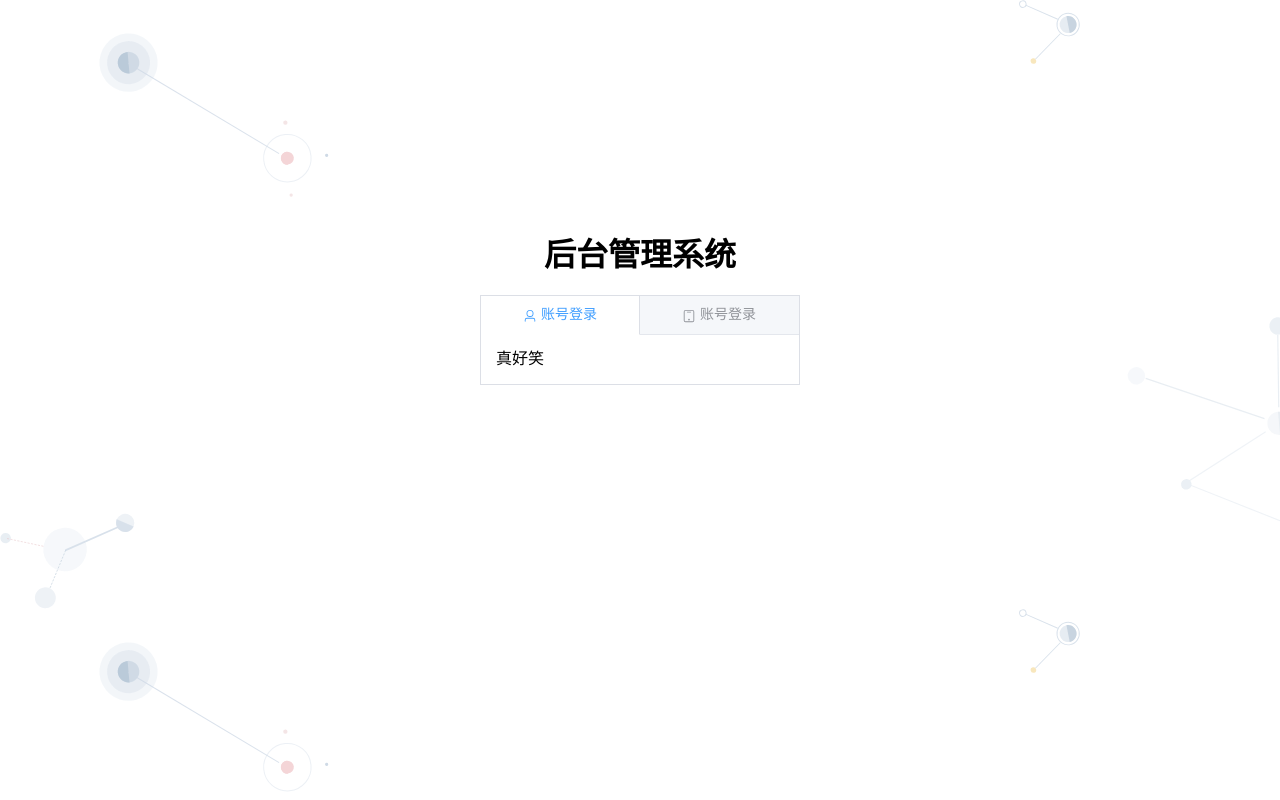
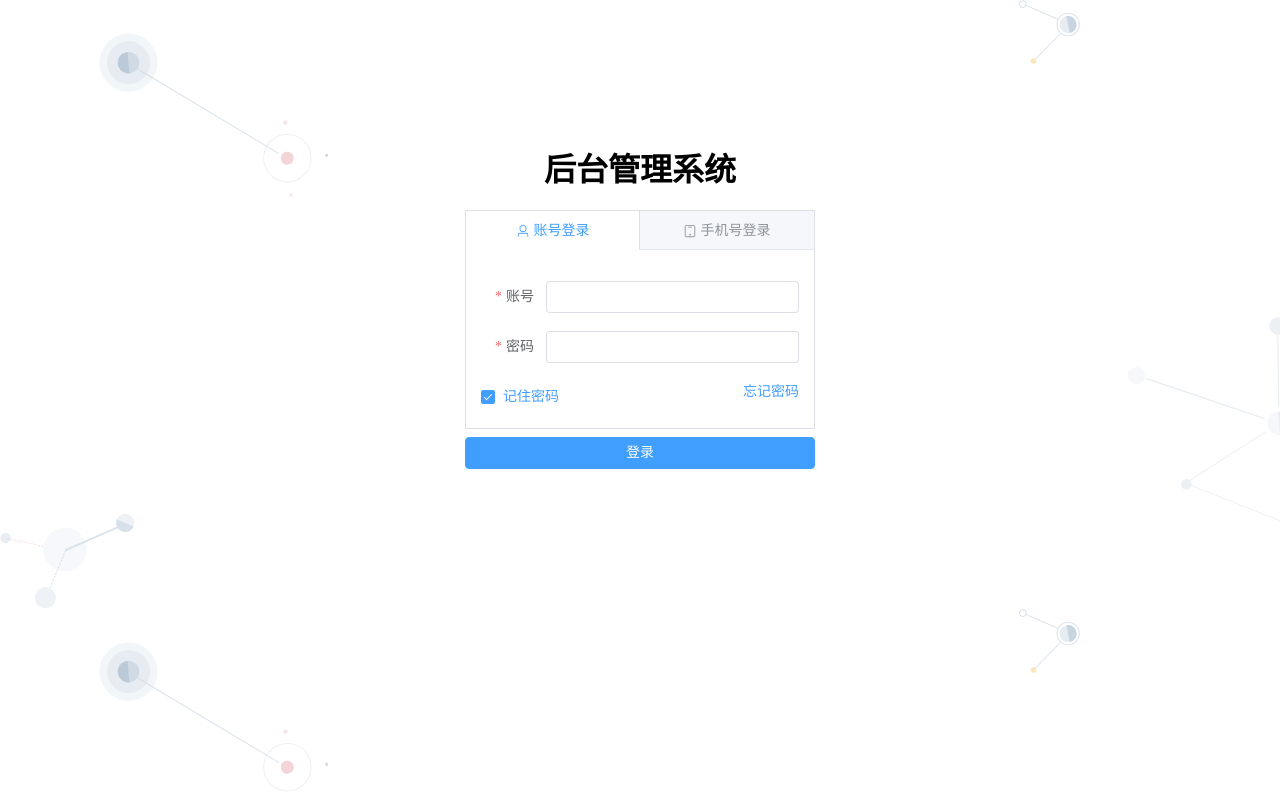
Before and after one commit to VenkatWang/vue3-ts-cms, a Vue app: page /login in a window 1280 px wide. Built offline with nearby package versions, Linux system fonts and the light colour scheme.

Commit message:
feat(登录): 登录页面、数据绑定以及表单校验

```diff
--- /dev/null
+++ b/src/views/login/components/login-account.vue
@@ -0,0 +1,98 @@
+<template>
+  <el-form
+    class="login-account"
+    :label-width="65"
+    ref="accountRef"
+    :model="accountForm"
+    :rules="accountRules"
+  >
+    <el-form-item label="账号" prop="username">
+      <el-input v-model="accountForm.username"></el-input>
+    </el-form-item>
+    <el-form-item label="密码" prop="password">
+      <el-input v-model="accountForm.password"></el-input>
+    </el-form-item>
+    <div class="bottom">
+      <div>
+        <el-checkbox label="记住密码" v-model="isRemberPassword"></el-checkbox>
+      </div>
+      <div>
+        <el-link type="primary">忘记密码</el-link>
+      </div>
+    </div>
+  </el-form>
+</template>
+
+<script lang="ts">
+import type { FormInstance, FormRules } from 'element-plus'
+import { defineComponent, reactive, ref } from 'vue'
+
+const accountRules = reactive<FormRules>({
+  username: [
+    {
+      required: true,
+      message: '请输入用户名'
+    },
+    {
+      pattern: /^[0-9a-zA-Z_]{1,}$/,
+      message: '用户名由数字字母下划线组成'
+    }
+  ],
+  password: [
+    {
+      required: true,
+      message: '请输入密码'
+    },
+    {
+      pattern: /^[0-9a-zA-Z_]{1,}$/,
+      message: '密码由数字字母下划线组成'
+    }
+  ]
+})
+
+export default defineComponent({
+  props: {
+    accountTab: {
+      type: String,
+      default: ''
+    }
+  },
+  setup() {
+    const accountRef = ref<FormInstance>()
+    const accountForm = reactive({
+      username: '',
+      password: ''
+    })
+    const isRemberPassword = ref<boolean>(true)
+
+    const submit = () => {
+      if (!accountRef.value) return
+      accountRef.value.validate((valid, fields) => {
+        if (valid) {
+          console.log('login account submit', accountForm)
+        } else {
+          console.log('login account submit', fields)
+        }
+      })
+    }
+    return {
+      accountRef,
+      accountForm,
+      accountRules,
+      isRemberPassword,
+      submit
+    }
+  }
+})
+</script>
+
+<style scoped lang="less">
+.login-account {
+  margin-top: 16px;
+}
+
+.bottom {
+  display: flex;
+  justify-content: space-between;
+}
+</style>
--- a/src/views/login/components/login-panel.vue
+++ b/src/views/login/components/login-panel.vue
@@ -1,8 +1,8 @@
 <template>
   <div class="login-panel">
     <h1 class="title">后台管理系统</h1>
-    <el-tabs type="border-card" stretch>
-      <el-tab-pane label="User">
+    <el-tabs type="border-card" stretch v-model="accountTab">
+      <el-tab-pane name="user">
         <template #label>
           <span class="custom-tabs-label">
             <el-icon>
@@ -11,9 +11,12 @@
             <span>账号登录</span>
           </span>
         </template>
-        <div>真好笑</div>
+        <login-account
+          ref="loginAccountRef"
+          :account-tab="accountTab"
+        ></login-account>
       </el-tab-pane>
-      <el-tab-pane label="User">
+      <el-tab-pane name="phone">
         <template #label>
           <span class="custom-tabs-label">
             <el-icon>
@@ -21,32 +24,66 @@
                 <Cellphone />
               </el-icon>
             </el-icon>
-            <span>账号登录</span>
+            <span>手机号登录</span>
           </span>
         </template>
-        <div>哦</div>
+        <login-phone
+          ref="loginPhoneRef"
+          :account-tab="accountTab"
+        ></login-phone>
       </el-tab-pane>
     </el-tabs>
+    <el-button type="primary" class="submit-btn" @click="submit"
+      >登录</el-button
+    >
   </div>
 </template>
 
 <script lang="ts">
-import { defineComponent } from 'vue'
+import { defineComponent, ref } from 'vue'
+
+import loginAccount from './login-account.vue'
+import loginPhone from './login-phone.vue'
 
 export default defineComponent({
+  components: {
+    loginAccount,
+    loginPhone
+  },
   setup() {
-    return {}
+    const accountTab = ref('user')
+    const loginAccountRef = ref<InstanceType<typeof loginAccount>>()
+    const loginPhoneRef = ref<InstanceType<typeof loginPhone>>()
+    const submit = () => {
+      if (accountTab.value === 'user') {
+        loginAccountRef.value?.submit()
+      }
+      if (accountTab.value === 'phone') {
+        loginPhoneRef.value?.submit()
+      }
+    }
+    return {
+      accountTab,
+      loginAccountRef,
+      loginPhoneRef,
+      submit
+    }
   }
 })
 </script>
 
 <style scoped lang="less">
 .login-panel {
-  width: 320px;
+  width: 350px;
   margin-bottom: 200px;
 
   .title {
     text-align: center;
+  }
+
+  .submit-btn {
+    width: 100%;
+    margin-top: 8px;
   }
 }
 </style>
@@ -56,6 +93,7 @@ export default defineComponent({
     .el-icon {
       vertical-align: middle;
     }
+
     span {
       vertical-align: middle;
       margin-left: 4px;
--- /dev/null
+++ b/src/views/login/components/login-phone.vue
@@ -0,0 +1,79 @@
+<template>
+  <el-form
+    class="login-phone"
+    :label-width="65"
+    ref="phoneRef"
+    :model="phoneForm"
+    :rules="phoneRules"
+  >
+    <el-form-item label="手机" prop="num">
+      <el-input v-model="phoneForm.num"></el-input>
+    </el-form-item>
+    <el-form-item label="验证码" prop="code">
+      <div class="code">
+        <el-input v-model="phoneForm.code"></el-input>
+        <el-button type="primary">获取验证码</el-button>
+      </div>
+    </el-form-item>
+  </el-form>
+</template>
+
+<script lang="ts">
+import type { FormInstance, FormRules } from 'element-plus'
+import { defineComponent, reactive, ref } from 'vue'
+
+const phoneRules = reactive<FormRules>({
+  num: [
+    {
+      required: true,
+      message: '请输入手机号码'
+    },
+    {
+      pattern:
+        /^(0|86|17951)?(13[0-9]|15[012356789]|166|17[3678]|18[0-9]|14[57])[0-9]{8}$/,
+      message: '用户名由数字字母下划线组成'
+    }
+  ],
+  code: [
+    {
+      required: true,
+      message: '请输入验证码'
+    }
+  ]
+})
+
+export default defineComponent({
+  setup() {
+    const phoneRef = ref<FormInstance>()
+    const phoneForm = reactive({
+      num: '',
+      code: ''
+    })
+
+    const submit = () => {
+      console.log('login phone submit')
+    }
+    return {
+      phoneRef,
+      phoneForm,
+      phoneRules,
+      submit
+    }
+  }
+})
+</script>
+
+<style scoped lang="less">
+.login-phone {
+  margin-top: 16px;
+  // margin-bottom: 32px;
+}
+
+.code {
+  display: flex;
+
+  button {
+    margin-left: 8px;
+  }
+}
+</style>
--- a/src/views/login/index.vue
+++ b/src/views/login/index.vue
@@ -19,7 +19,7 @@ export default defineComponent({
 })
 </script>
 
-<style scoped>
+<style scoped lang="less">
 .login {
   width: 100%;
   height: 100%;
```
Also changed, not shown: 1 other file (tests, documents, lock files or other folders).
